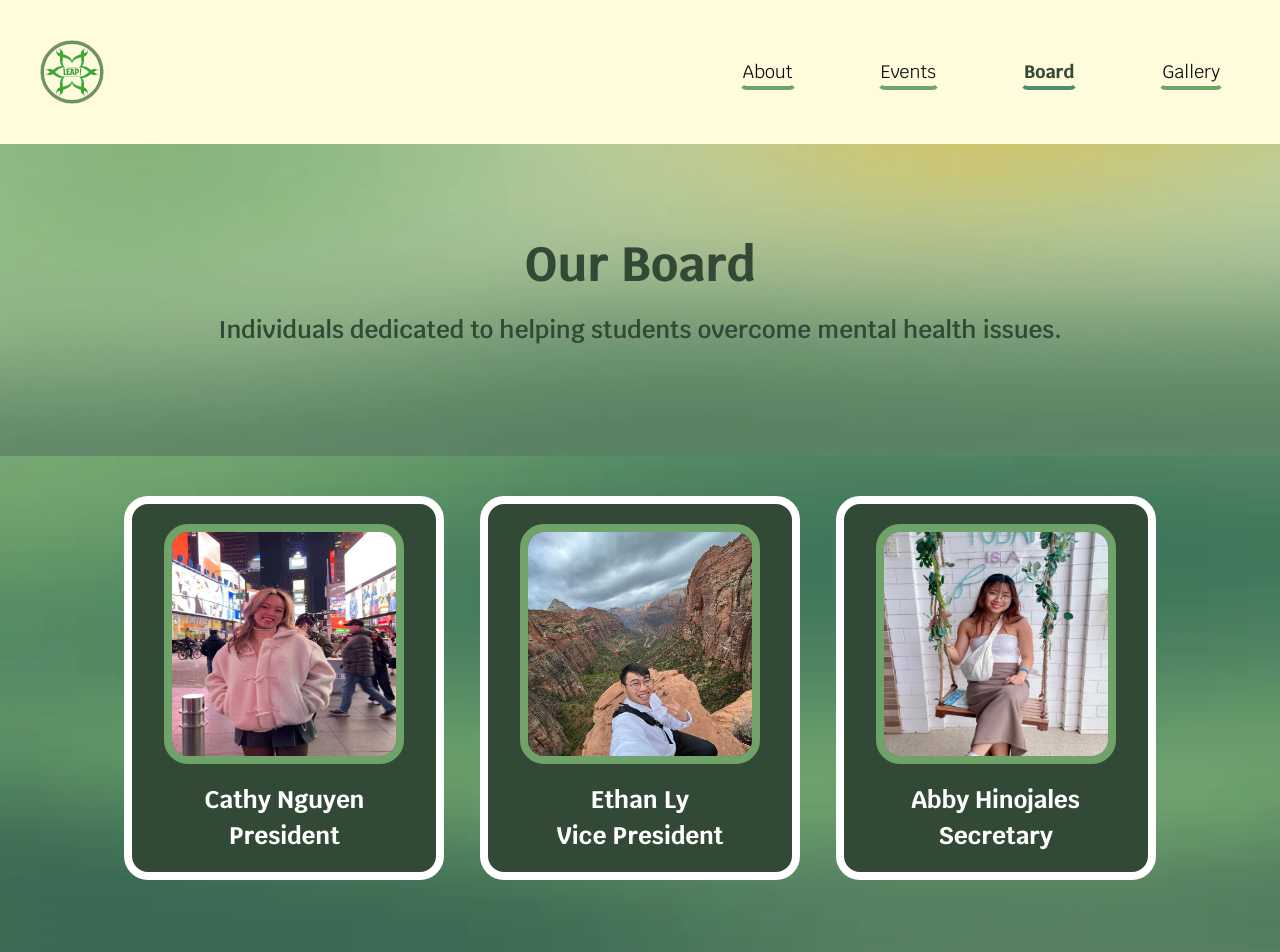
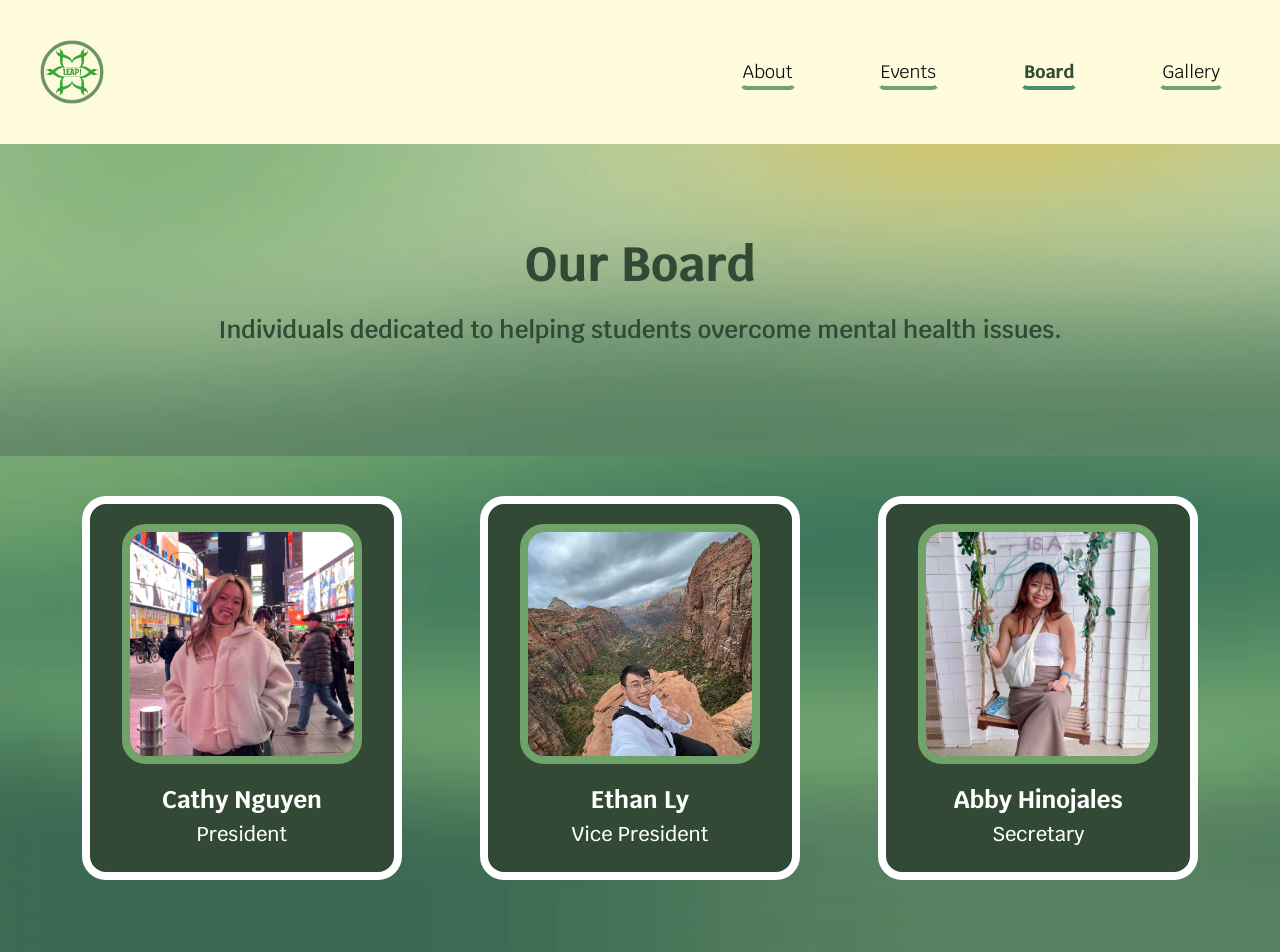
Before and after one commit to acm-ucr/leap-website, a Next.js app: page /board in a window 1280 px wide. Shown: the top 952 px of the page. Built offline with nearby package versions, Linux system fonts and the light colour scheme.

Commit message:
Made all changes except for 2. picture roundness

```diff
--- a/src/components/board/BoardMemberCards.tsx
+++ b/src/components/board/BoardMemberCards.tsx
@@ -22,8 +22,8 @@ const BoardMemberCards: React.FC<MemberProps> = ({
 }) => {
   const [flipped, setFlipped] = useState(false);
   return (
-    <div className="mb-20 mt-10 flex flex-col items-center justify-center">
-      <div className="mb-20 flex flex-row gap-20">
+    <div className="mb-10 mt-5 flex flex-col items-center justify-center md:mb-20 md:mt-10 lg:mb-20 lg:mt-10">
+      <div className="flex flex-row gap-20">
         <motion.div
           style={{ transformStyle: "preserve-3d" }}
           transition={{ duration: 0.7 }}
@@ -37,15 +37,15 @@ const BoardMemberCards: React.FC<MemberProps> = ({
                 <Image
                   src={img}
                   alt={name}
-                  width={230}
-                  height={220}
-                  className="rounded-2xl"
+                  width={240}
+                  height={240}
+                  className="rounded-2xl object-cover"
                 />
               </div>
               <p className="mt-5 flex justify-center font-leap text-2xl font-bold text-white">
                 {name}
               </p>
-              <p className="mt-1 flex justify-center font-leap text-2xl font-bold text-white">
+              <p className="mt-1 flex justify-center font-leap text-xl font-medium text-white">
                 {role}
               </p>
             </div>
--- a/src/components/board/BoardWrapper.tsx
+++ b/src/components/board/BoardWrapper.tsx
@@ -13,7 +13,7 @@ const BoardWrapper = () => {
         className="absolute -z-10 h-full w-full"
       />
 
-      <div className="mx-auto grid w-5/6 place-content-center justify-center sm:grid-cols-2 lg:grid-cols-3">
+      <div className="mx-auto grid w-5/6 place-content-center justify-center gap-x-32 sm:grid-cols-2 lg:grid-cols-3">
         {boardmembers.map(
           ({ name, role, img, whyLeap, majorInfo, careerGoal }) => (
             <BoardMemberCards
```
